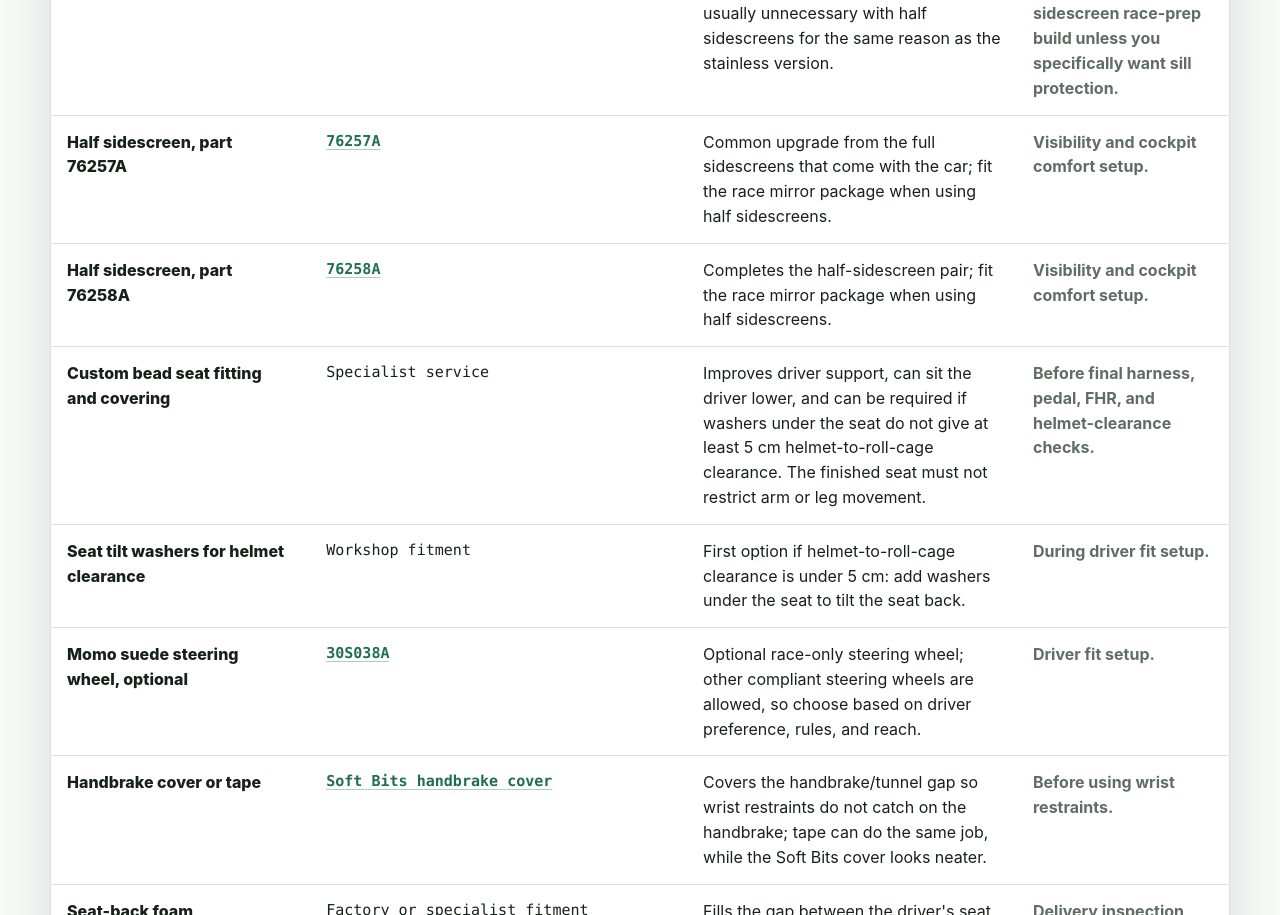
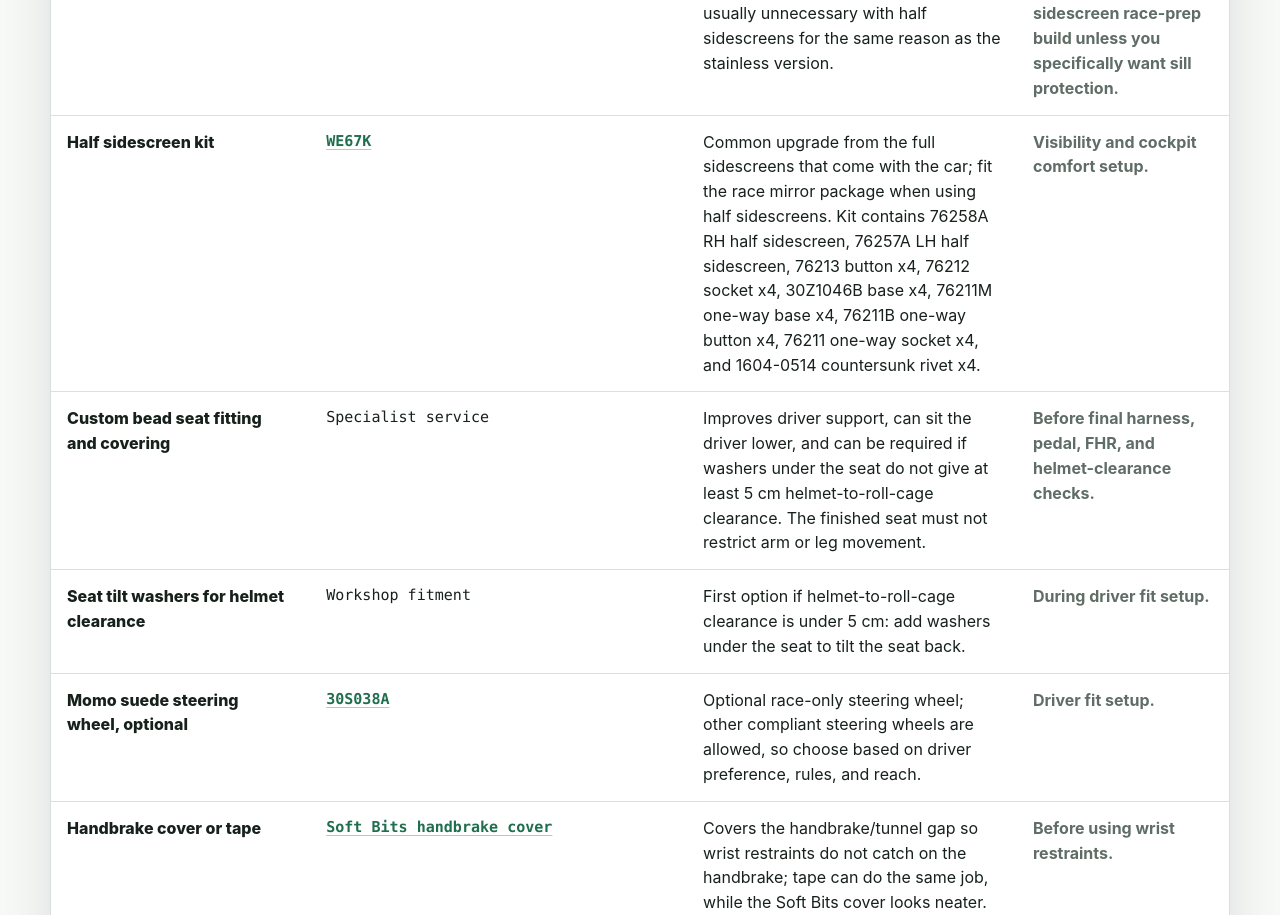
Before and after one commit to AllyMurray/caterham-academy-2026, a plain HTML site: page index.html in a window 1280 px wide. Shown: the part 5490-6405 px from the top of the page. Drawn offline with Linux system fonts and the light colour scheme.

Commit message:
Consolidate half sidescreen kit rows

```diff
--- a/index.html
+++ b/index.html
@@ -492,15 +492,9 @@
                 <td>Skip for a half-sidescreen race-prep build unless you specifically want sill protection.</td>
               </tr>
               <tr>
-                <td>Half sidescreen, part 76257A</td>
-                <td><a href="https://caterhamparts.co.uk/sidescreens/172-half-sidescreen-kit-for-s3-cars.html">76257A</a></td>
-                <td>Common upgrade from the full sidescreens that come with the car; fit the race mirror package when using half sidescreens.</td>
-                <td>Visibility and cockpit comfort setup.</td>
-              </tr>
-              <tr>
-                <td>Half sidescreen, part 76258A</td>
-                <td><a href="https://caterhamparts.co.uk/sidescreens/172-half-sidescreen-kit-for-s3-cars.html">76258A</a></td>
-                <td>Completes the half-sidescreen pair; fit the race mirror package when using half sidescreens.</td>
+                <td>Half sidescreen kit</td>
+                <td><a href="https://caterhamparts.co.uk/sidescreens/172-half-sidescreen-kit-for-s3-cars.html">WE67K</a></td>
+                <td>Common upgrade from the full sidescreens that come with the car; fit the race mirror package when using half sidescreens. Kit contains 76258A RH half sidescreen, 76257A LH half sidescreen, 76213 button x4, 76212 socket x4, 30Z1046B base x4, 76211M one-way base x4, 76211B one-way button x4, 76211 one-way socket x4, and 1604-0514 countersunk rivet x4.</td>
                 <td>Visibility and cockpit comfort setup.</td>
               </tr>
               <tr>
```
Also changed, not shown: parts.html (+3 -8 lines).
